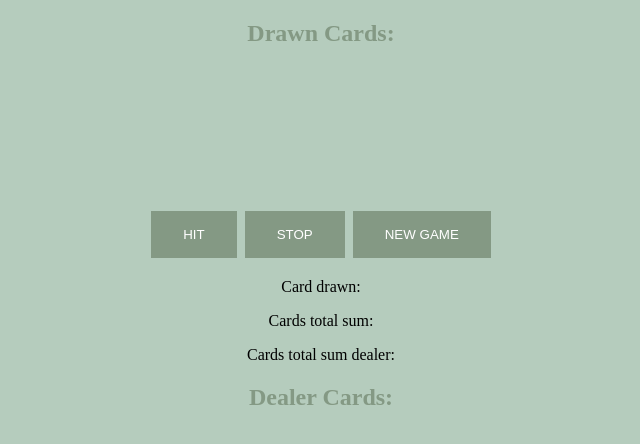
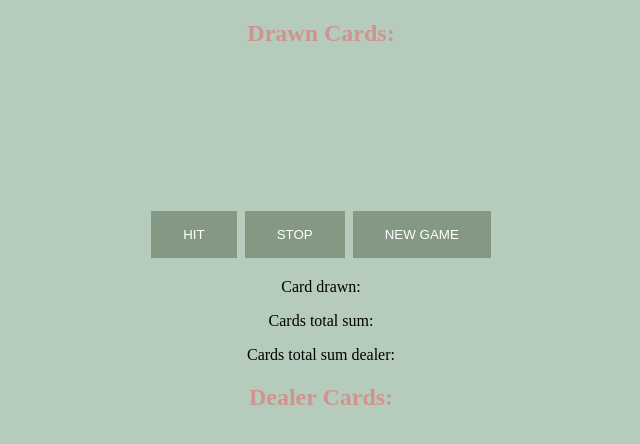
Before and after one commit to maureenoldyck/play-around, a PHP site: page / in a window 1280 px wide. Shown: the top 444 px of the page, without its empty margins (319-959 px from the left). Run offline with PHP 8.4, Linux system fonts and the light colour scheme.

Commit message:
Change colors h2

```diff
--- a/blackjack/view.php
+++ b/blackjack/view.php
@@ -44,7 +44,7 @@ body {
 }
 
 h2 {
-	color: #849984;
+	color: #CF9490;
 }
 
 td {
```
